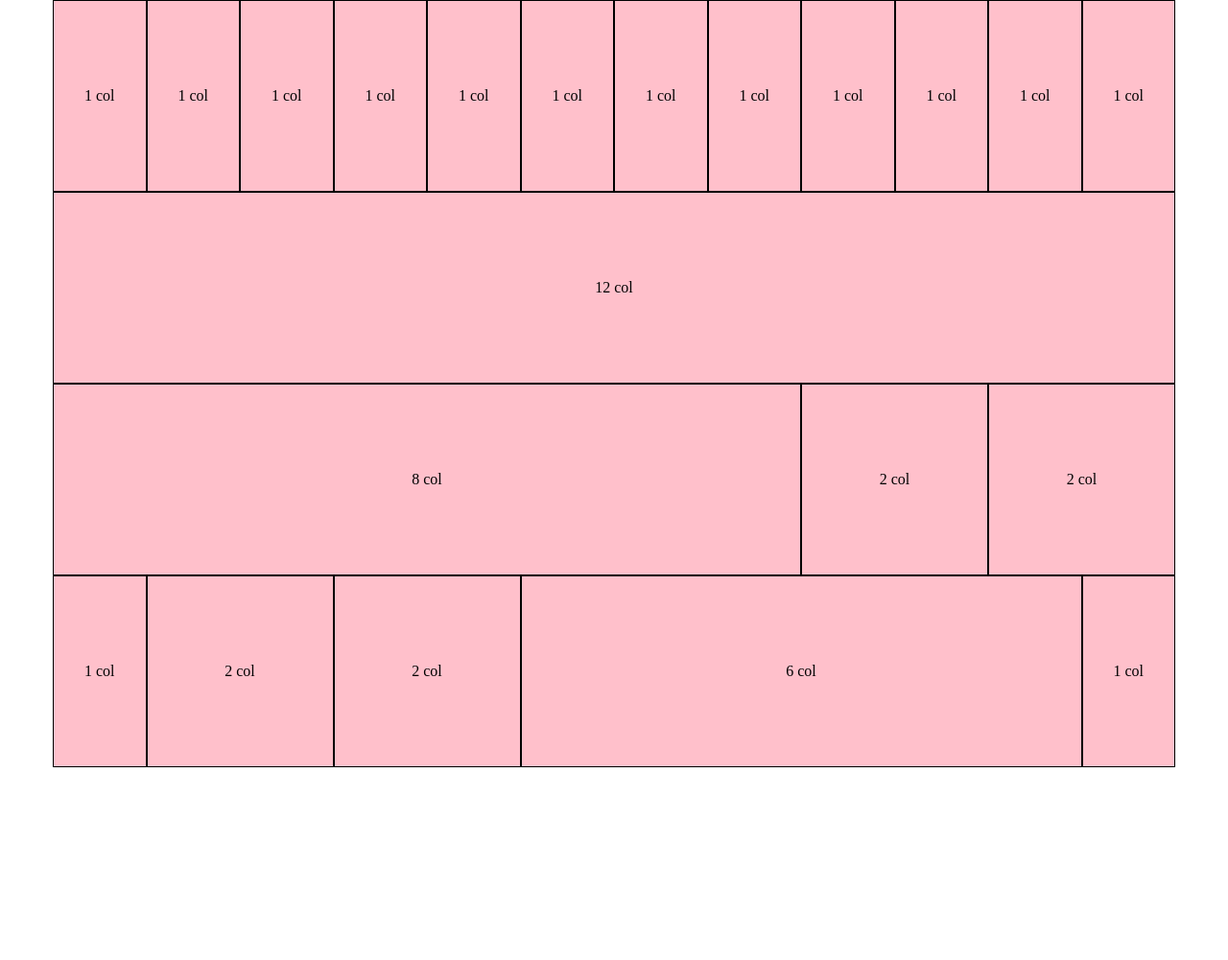
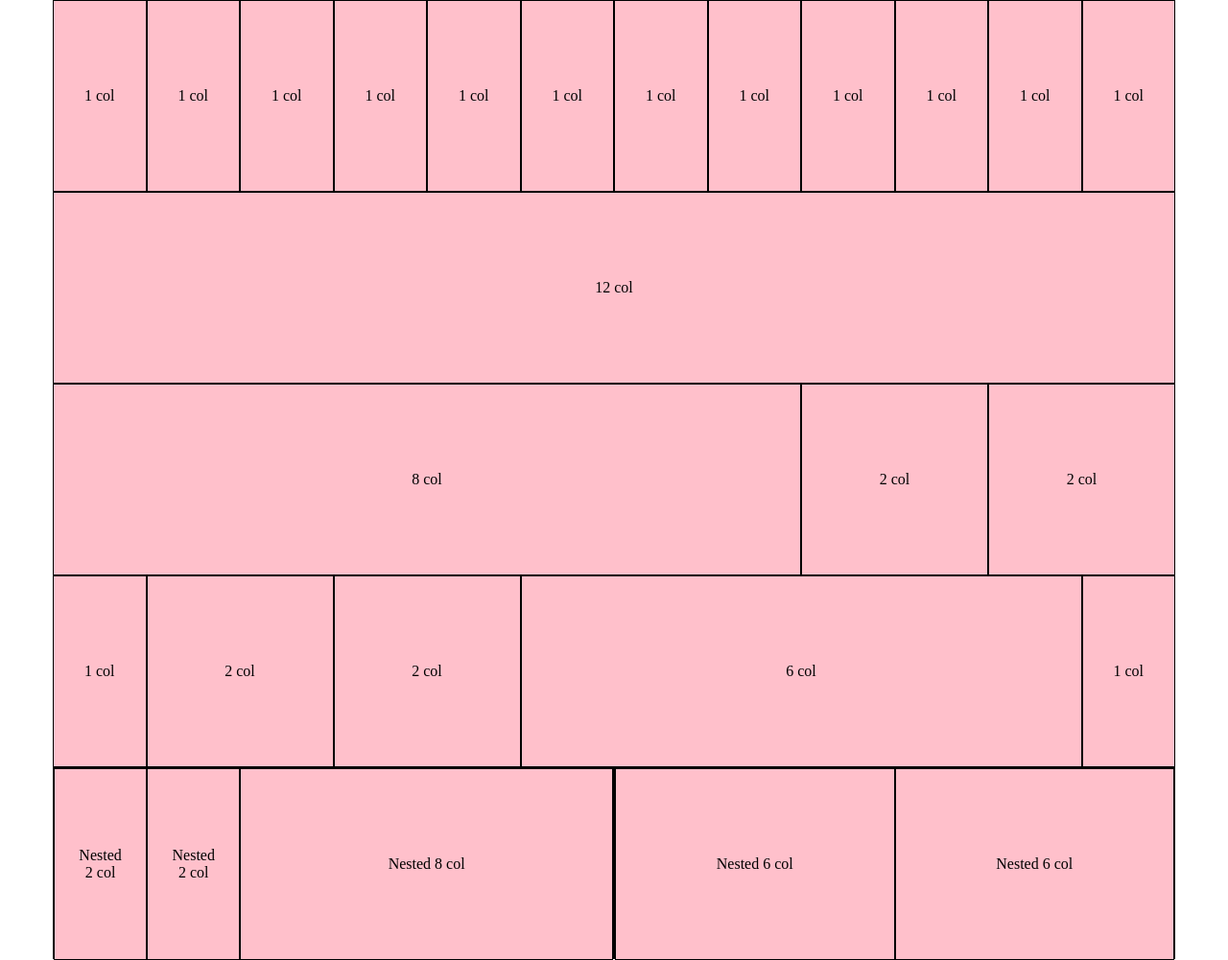
Before and after one commit to Adriano-Defilippis/html-css-12bool, a plain HTML site: page index.html in a window 1280 px wide. Shown: the whole page at 96% size. Before the commit the page ends 800 px from the top, so only its background shows below. Drawn offline with Linux system fonts and the light colour scheme.

Commit message:
Griglia Colonne nidificate

```diff
--- a/index.html
+++ b/index.html
@@ -95,6 +95,36 @@
           <p>1 col</p>
         </div>
 
+        <div class="col-6">
+
+          <div class="col-2">
+            <p>Nested 2 col</p>
+          </div>
+
+          <div class="col-2">
+            <p>Nested 2 col</p>
+          </div>
+
+          <div class="col-8">
+            <p>Nested 8 col</p>
+          </div>
+
+        </div>
+
+        <div class="col-6">
+
+          <div class="col-6">
+            <p>Nested 6 col</p>
+          </div>
+
+          <div class="col-6">
+            <p>Nested 6 col</p>
+          </div>
+
+        </div>
+
+
+
     </div>
 
   </body>
```
